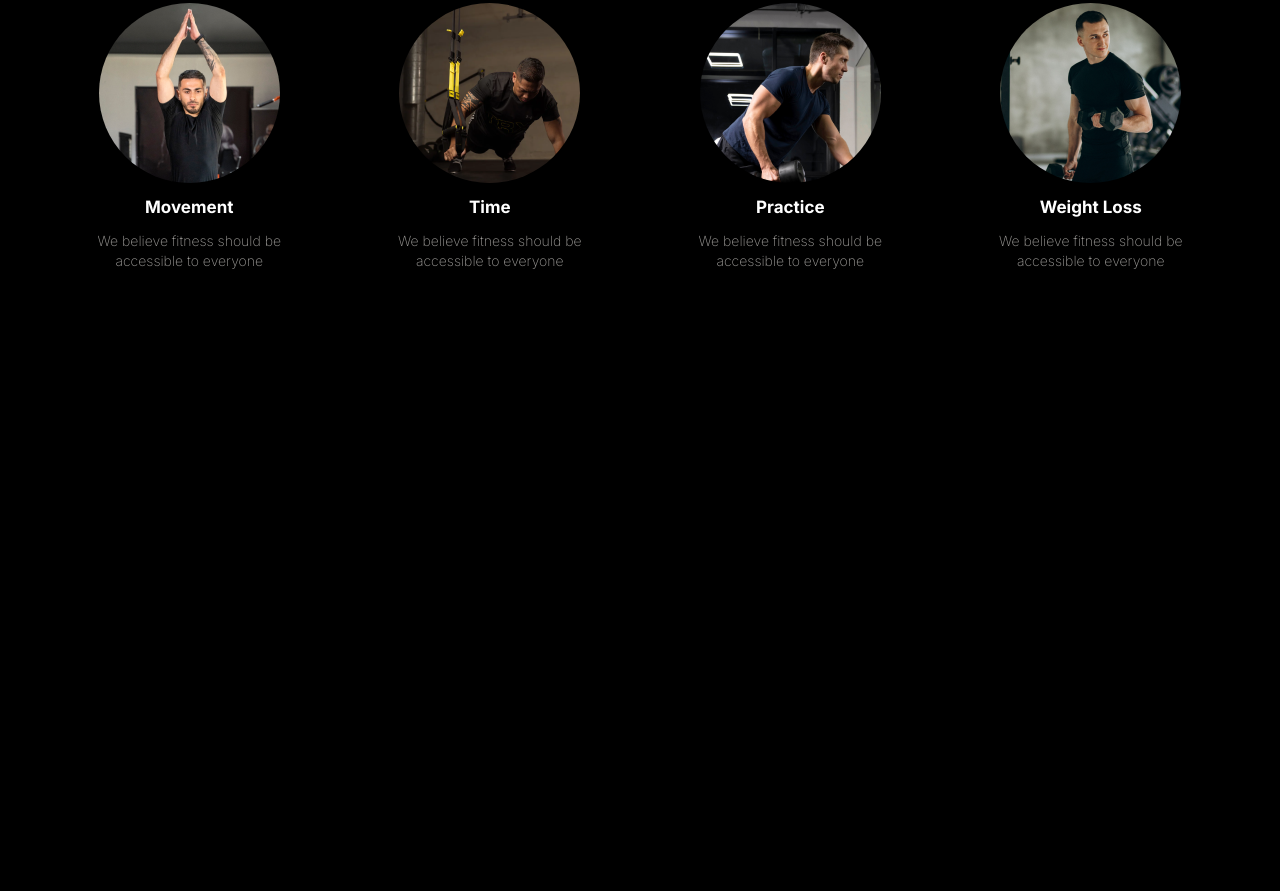
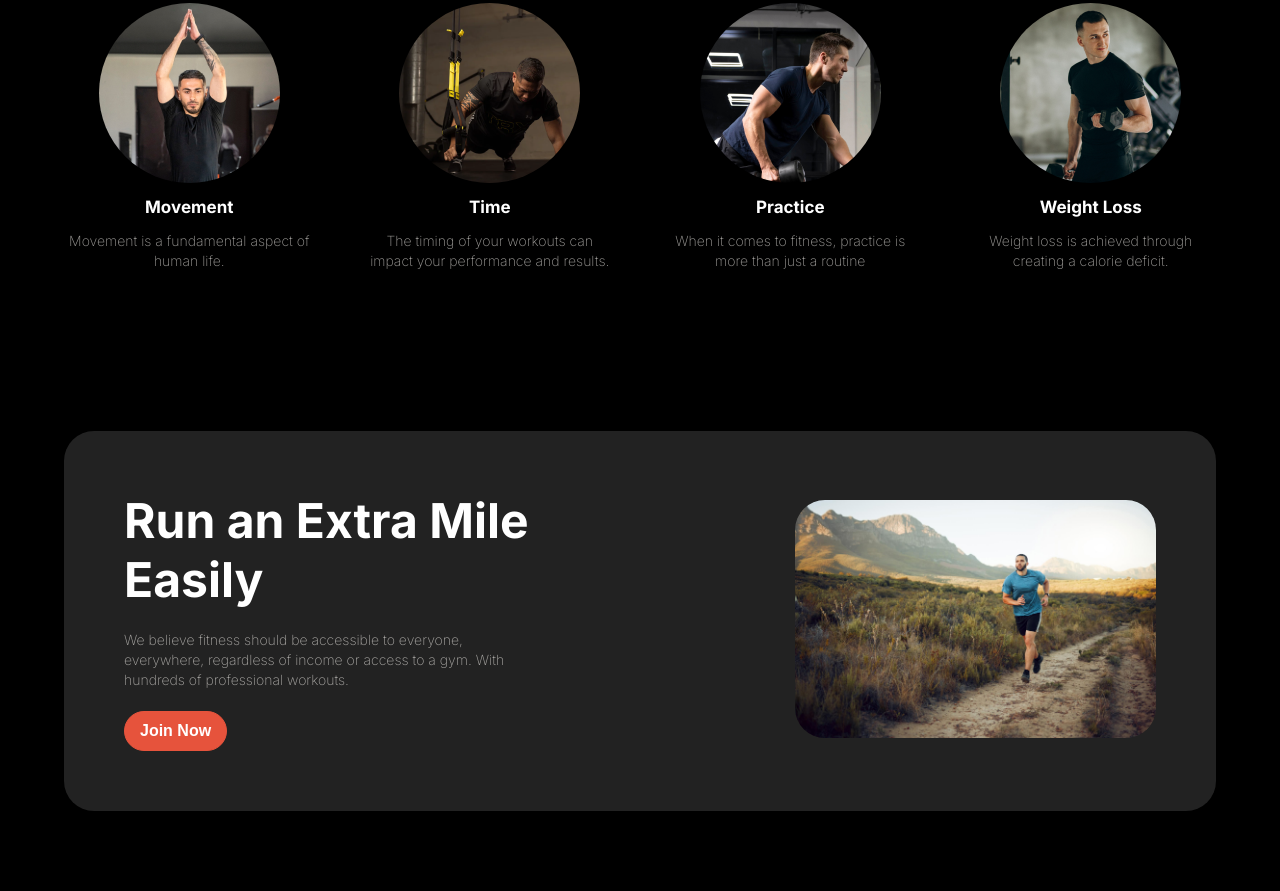
Before and after one commit to jamanhasan01/assignment-2, a plain HTML site: page index.html in a window 1280 px wide. Shown: the part 940-1831 px from the top of the page. Before the commit the page ends 1291 px from the top, so only its background shows below. Drawn offline with Linux system fonts and the light colour scheme; a web font is replaced by a local one.

Commit message:
i was add dit a new section.the section name is run

```diff
--- a/index.html
+++ b/index.html
@@ -32,7 +32,7 @@
                             <h1 class="h1">
                                 Get body in <br>  <span>shape</span> & stay <br>  healthy
                             </h1>
-                            <p class="p1"> Join us today and start your journey to a healthier, happier you. With personalized training plans, expert guidance, and a supportive community, your fitness transformation is just a click away!</p>
+                            <p class="p1"> we believe that a balanced and active lifestyle is the cornerstone of overall well-being. Whether you're just starting your fitness journey or looking to elevate your current routine, our comprehensive resources are designed to support you every step of the way</p>
                             <div class="heroBtn">
                                 <button class="btn">Join Club Now!</button>
                                 <button class="btnTrans">Download App</button>
@@ -72,22 +72,36 @@
                     <div class="singleHabitBox">
                         <img src="./images/image 2.png" alt="">
                         <h6>Movement</h6>
-                        <p class="p2">We believe fitness should be <br> accessible to everyone</p>
+                        <p class="p2">Movement is a fundamental aspect of human life.</p>
                     </div>
                     <div class="singleHabitBox">
                         <img src="./images/image 3.png" alt="">
                         <h6>Time</h6>
-                        <p class="p2">We believe fitness should be <br> accessible to everyone</p>
+                        <p class="p2">The timing of your workouts can impact your performance and results.</p>
                     </div>
                     <div class="singleHabitBox">
                         <img src="./images/image 4.png" alt="">
                         <h6>Practice</h6>
-                        <p class="p2">We believe fitness should be <br> accessible to everyone</p>
+                        <p class="p2">When it comes to fitness, practice is more than just a routine</p>
                     </div>
                     <div class="singleHabitBox">
                         <img src="./images/image 5.png" alt="">
                         <h6>Weight Loss</h6>
-                        <p class="p2">We believe fitness should be <br> accessible to everyone</p>
+                        <p class="p2">Weight loss is achieved through creating a calorie deficit. </p>
+                    </div>
+                </div>
+            </div>
+        </section>
+        <section id="run">
+            <div class="content py">
+                <div class="runWrap">
+                    <div class="runCont">
+                        <h2 class="h2">Run an Extra Mile Easily</h2>
+                        <p class="p2">We believe fitness should be accessible to everyone, everywhere, regardless of income or access to a gym. With hundreds of professional workouts.</p>
+                        <button class="btn">Join Now</button>
+                    </div>
+                    <div class="runImg">
+                        <img src="./images/run.jpg" alt="">
                     </div>
                 </div>
             </div>
--- a/style.css
+++ b/style.css
@@ -37,7 +37,7 @@ h2{
     color: var(--text2);
     font-size: 16px;
     font-weight: 200;
-    line-height: 20px;
+    line-height: 25px;
 }
 .p2{
     color: var(--text2);
@@ -178,7 +178,7 @@ header#header {
 }
 
 .heroCardInfo h6 {
-    font-size: 27px;
+    font-size: 20px;
     color: white;
     text-align: center;
 }
@@ -191,8 +191,8 @@ header#header {
 
 .haroImgCard2 {
     position: absolute;
-    right: 2px;
-    top: 119px;
+    right: 0px;
+    top: 160px;
     background: rgba(48, 48, 48, 0.54);
     text-align: center;
     padding: 9px 12px;
@@ -200,7 +200,7 @@ header#header {
 }
 
 .haroImgCard2 h5{
-    font-size: 35px;
+    font-size: 25px;
     color: white;
 }
 
@@ -233,7 +233,33 @@ header#header {
     color: white;
 }
 
-.singleHabitBox {}
+
+/* run section start */
+.runWrap {
+    display: flex;
+    justify-content: space-between;
+    align-items: center;
+    background: #222222;
+    padding: 60px 60px;
+    border-radius: 30px;
+}
+
+.runCont {
+    width: 40%;
+    display: flex;
+    flex-direction: column;
+    align-items: self-start;
+    gap: 21px;
+}
+
+.runImg {
+    width: 35%;
+}
+
+.runImg img {
+    width: 100%;
+    border-radius: 30px;
+}
 /* responsive media section ----------------------------------*/
 
 /* mobile version start */
```
